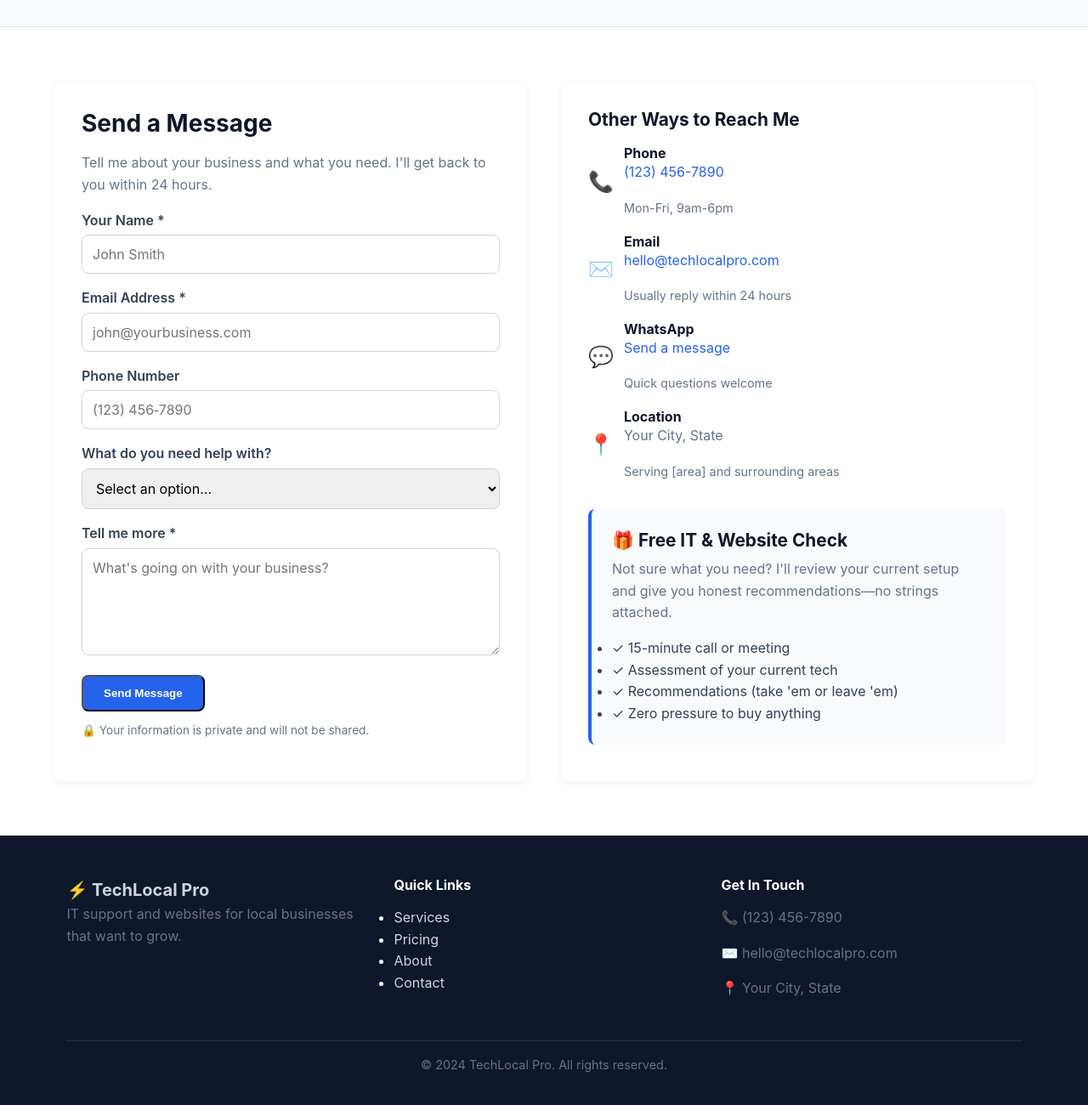
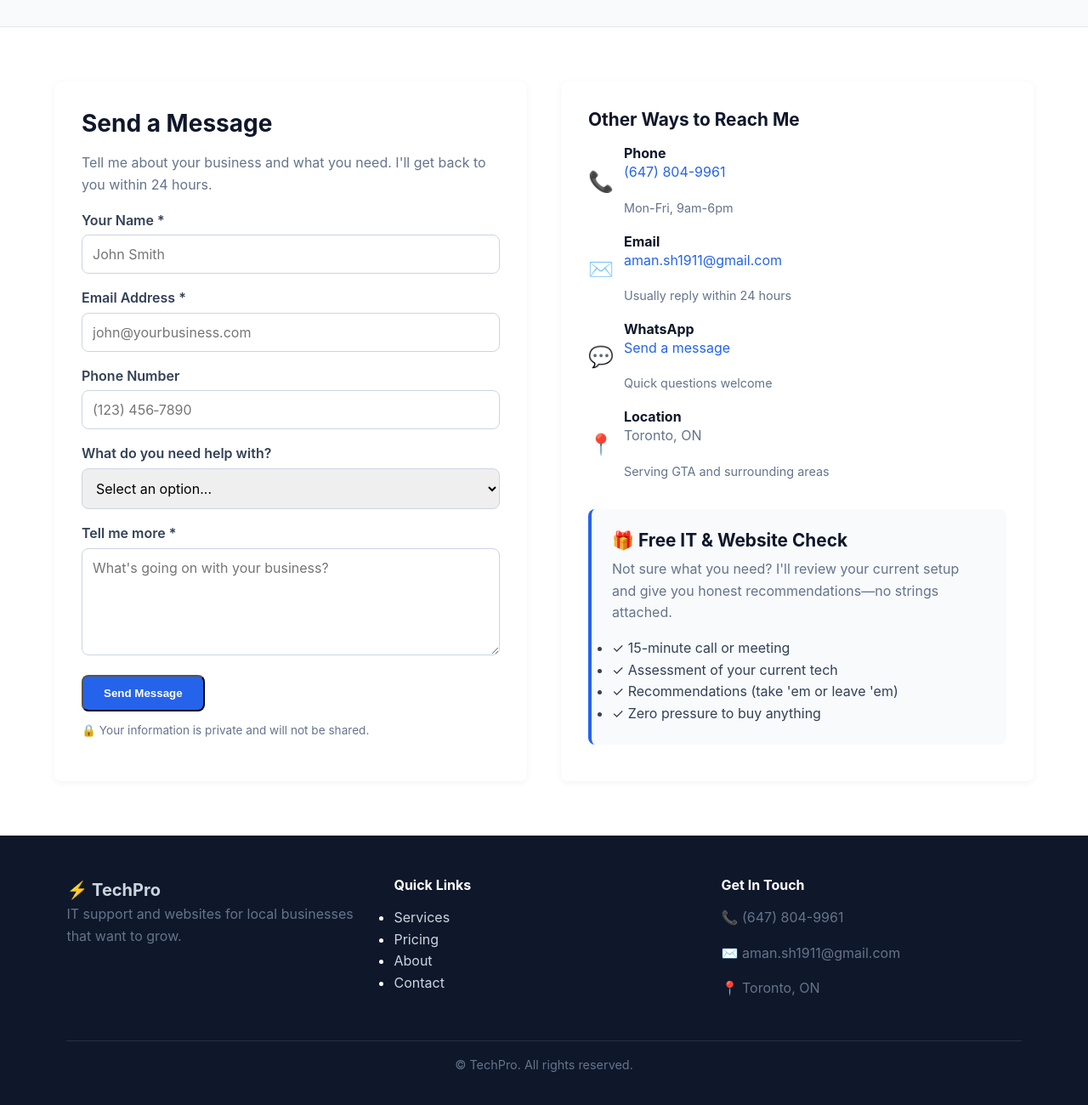
Before and after one commit to AmanShah2261/ITStore, a plain HTML site: page contact.html in a window 1280 px wide. Shown: the part 270-1570 px from the top of the page at 85% size. Drawn offline with Linux system fonts and the light colour scheme; a web font is replaced by a local one.

Commit message:
Update contact.html

```diff
--- a/contact.html
+++ b/contact.html
@@ -3,8 +3,8 @@
 <head>
     <meta charset="UTF-8">
     <meta name="viewport" content="width=device-width, initial-scale=1.0">
-    <meta name="description" content="Contact TechLocal Pro for IT support, website design, or a free consultation. Fast response, no pressure.">
-    <title>Contact | TechLocal Pro</title>
+    <meta name="description" content="Contact TechPro for IT support, website design, or a free consultation. Fast response, no pressure.">
+    <title>Contact | TechPro</title>
     <link rel="stylesheet" href="css/style.css">
     <link href="[fonts.googleapis.com](https://fonts.googleapis.com/css2?family=Inter:wght@400;500;600;700&display=swap)" rel="stylesheet">
 </head>
@@ -13,7 +13,7 @@
     <nav class="navbar">
         <div class="container nav-container">
             <a href="index.html" class="logo">
-                <span class="logo-icon">⚡</span> TechLocal Pro
+                <span class="logo-icon">⚡</span> TechPro
             </a>
             <button class="nav-toggle" aria-label="Toggle menu">
                 <span></span>
@@ -97,7 +97,7 @@
                             <div class="contact-icon">📞</div>
                             <div>
                                 <h4>Phone</h4>
-                                <p><a href="tel:+1234567890">(123) 456-7890</a></p>
+                                <p><a href="tel:+6478049961">(647) 804-9961</a></p>
                                 <span class="contact-note">Mon-Fri, 9am-6pm</span>
                             </div>
                         </div>
@@ -106,7 +106,7 @@
                             <div class="contact-icon">✉️</div>
                             <div>
                                 <h4>Email</h4>
-                                <p><a href="mailto:hello@techlocalpro.com">hello@techlocalpro.com</a></p>
+                                <p><a href="mailto:aman.sh1911@gmail.com">aman.sh1911@gmail.com</a></p>
                                 <span class="contact-note">Usually reply within 24 hours</span>
                             </div>
                         </div>
@@ -115,7 +115,7 @@
                             <div class="contact-icon">💬</div>
                             <div>
                                 <h4>WhatsApp</h4>
-                                <p><a href="[wa.me](https://wa.me/1234567890)" target="_blank">Send a message</a></p>
+                                <p><a href="[wa.me](https://wa.me/6478049961)" target="_blank">Send a message</a></p>
                                 <span class="contact-note">Quick questions welcome</span>
                             </div>
                         </div>
@@ -124,8 +124,8 @@
                             <div class="contact-icon">📍</div>
                             <div>
                                 <h4>Location</h4>
-                                <p>Your City, State</p>
-                                <span class="contact-note">Serving [area] and surrounding areas</span>
+                                <p>Toronto, ON</p>
+                                <span class="contact-note">Serving GTA and surrounding areas</span>
                             </div>
                         </div>
                     </div>
@@ -151,7 +151,7 @@
             <div class="footer-grid">
                 <div class="footer-brand">
                     <a href="index.html" class="logo">
-                        <span class="logo-icon">⚡</span> TechLocal Pro
+                        <span class="logo-icon">⚡</span> TechPro
                     </a>
                     <p>IT support and websites for local businesses that want to grow.</p>
                 </div>
@@ -168,14 +168,14 @@
 
                 <div class="footer-contact">
                     <h4>Get In Touch</h4>
-                    <p>📞 (123) 456-7890</p>
-                    <p>✉️ hello@techlocalpro.com</p>
-                    <p>📍 Your City, State</p>
+                    <p>📞 (647) 804-9961</p>
+                    <p>✉️ aman.sh1911@gmail.com</p>
+                    <p>📍 Toronto, ON</p>
                 </div>
             </div>
 
             <div class="footer-bottom">
-                <p>&copy; 2024 TechLocal Pro. All rights reserved.</p>
+                <p>&copy; TechPro. All rights reserved.</p>
             </div>
         </div>
     </footer>
```
